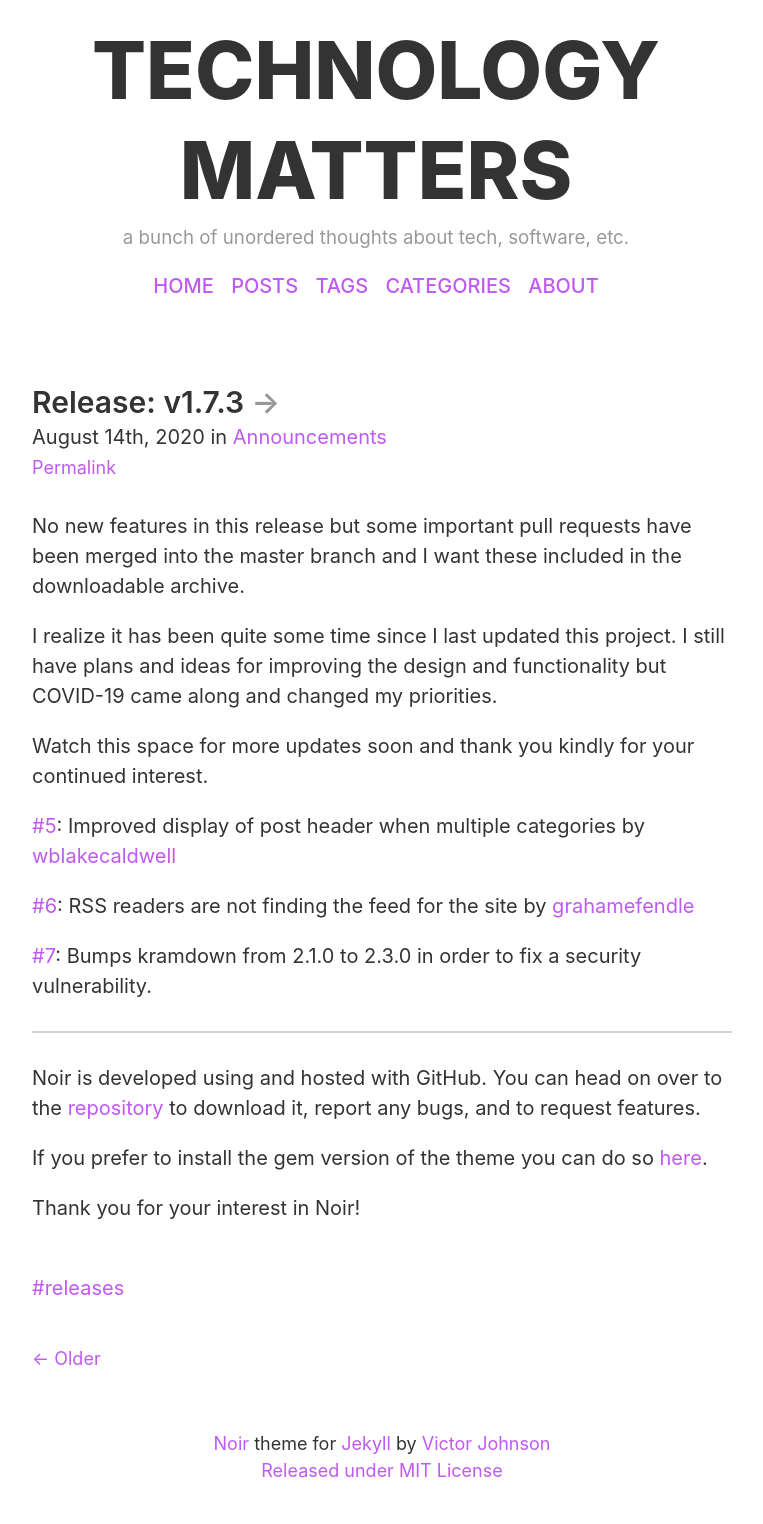
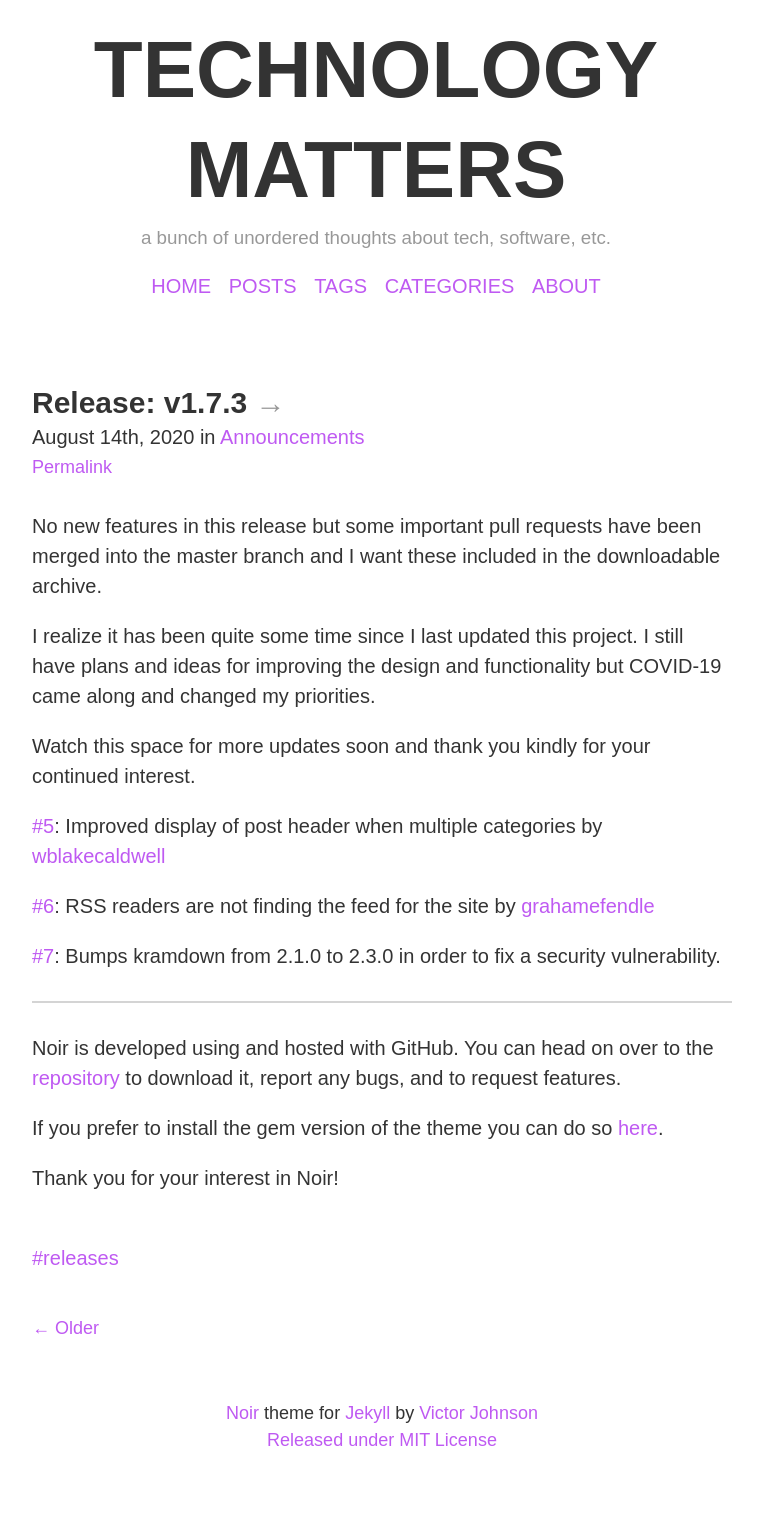
Before and after one commit to bruno-brant/HeavyStorm.github.io, a Jekyll site: the page built from index.html, in a window 1280 px wide. Shown: the whole page, without its empty margins (258-1021 px from the left). Built offline with Jekyll 4.4.1, drawn with Linux system fonts in a browser that asks for light colours; the list of posts is cut into pages by our own code; after the commit the page ends 1494 px from its top, so only the background shows below that.

Commit message:
style(font): changes font to Proxima Nova

```diff
--- a/_sass/_variables.scss
+++ b/_sass/_variables.scss
@@ -15,7 +15,7 @@ $message-red: #e03940;
 $message-purple: #953c96;
 $message-blue: #009ddc;
 
-$root-font-family: -apple-system, BlinkMacSystemFont, "Segoe UI", Roboto, "Helvetica Neue", Arial, "Noto Sans", sans-serif, "Apple Color Emoji", "Segoe UI Emoji", "Segoe UI Symbol", "Noto Color Emoji" !default;
+$root-font-family: "proxima-nova-n7", "proxima-nova-n6", "proxima-nova", sans-serif;
 $code-font-family: SFMono-Regular, Menlo, Monaco, Consolas, "Liberation Mono", "Courier New", monospace !default;
 $root-font-size: 16px;
 $root-line-height: 1.5;
```
